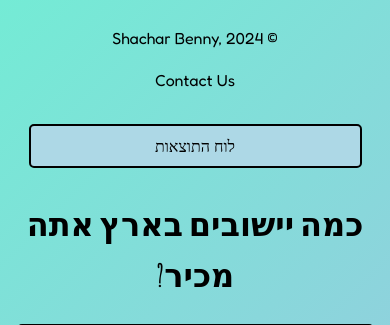
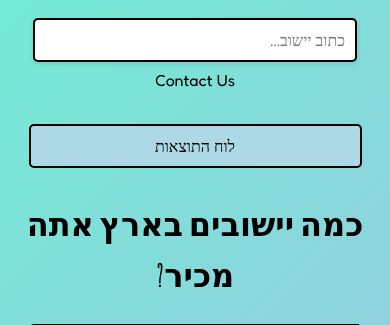
Before and after one commit to laBenny/IsraQuiz, a Flask app: template templates/index.html in a window 390 px wide. Shown: the top 325 px of the page. Run offline with Flask 3, Linux system fonts and the light colour scheme; the template is opened without the code that fills it, so the values that code supplies are empty; some libraries are stand-ins or nearby versions.

Commit message:
Update index.html

```diff
--- a/templates/index.html
+++ b/templates/index.html
@@ -20,6 +20,7 @@ body {
     padding: 20px;
     margin: 0;
     line-height: 1.6;
+    padding-top: 60px
 }
 
 h1 {
@@ -76,6 +77,17 @@ button:hover {
 .feedback {
     font-size: 1.2rem;
     margin: 1rem 0;
+}
+
+#city-input {
+position: fixed;
+top: 10px;
+left: 50%;
+transform: translateX(-50%);
+width: 300px;
+z-index: 1000;
+background-color: white;
+box-shadow: 0 2px 5px rgba(0, 0, 0, 0.1);
 }
 
 .guessed-cities-table {
@@ -205,6 +217,11 @@ th, td {
         font-size: 16px;
         margin-top: 15px;
     }
+
+    #city-input {
+        width: 90%;
+        max-width: 300px;
+}
 
     #give-up-modal, #leaderboard-entry {
         padding: 15px;
```
